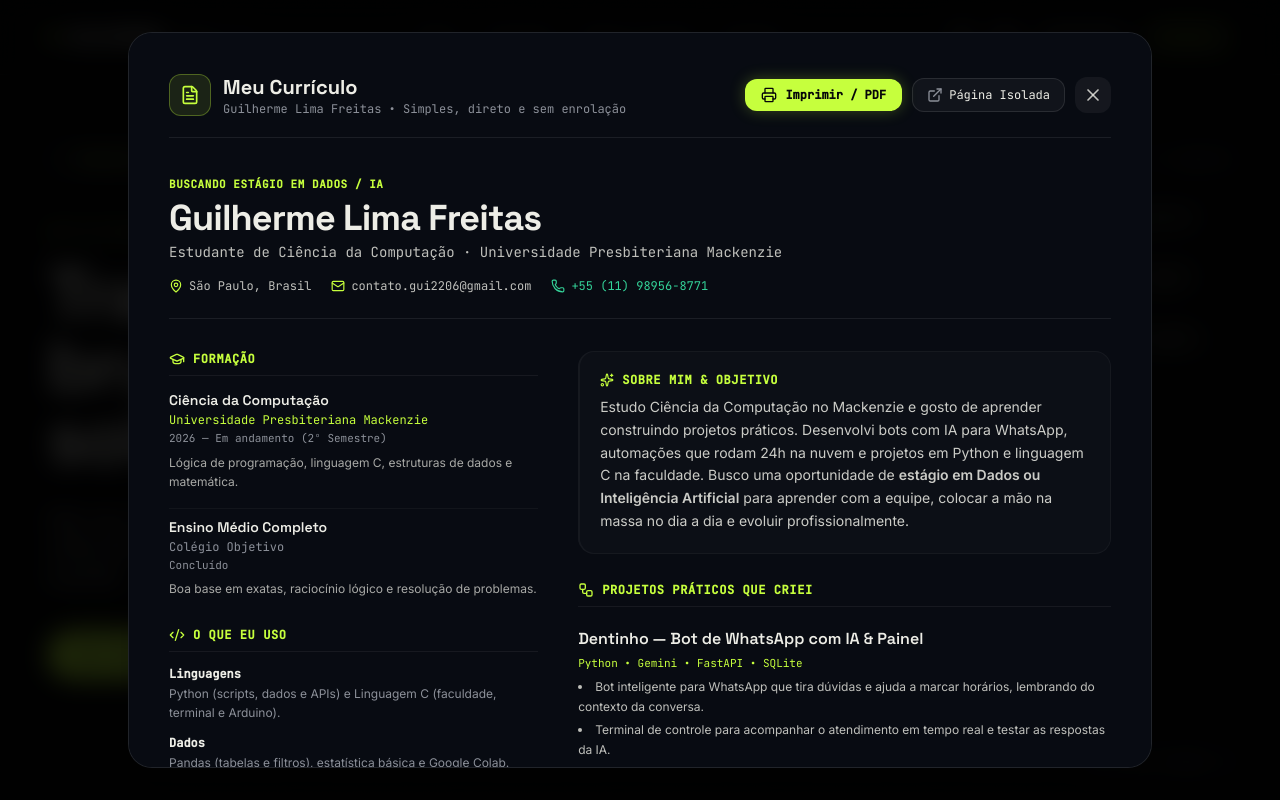
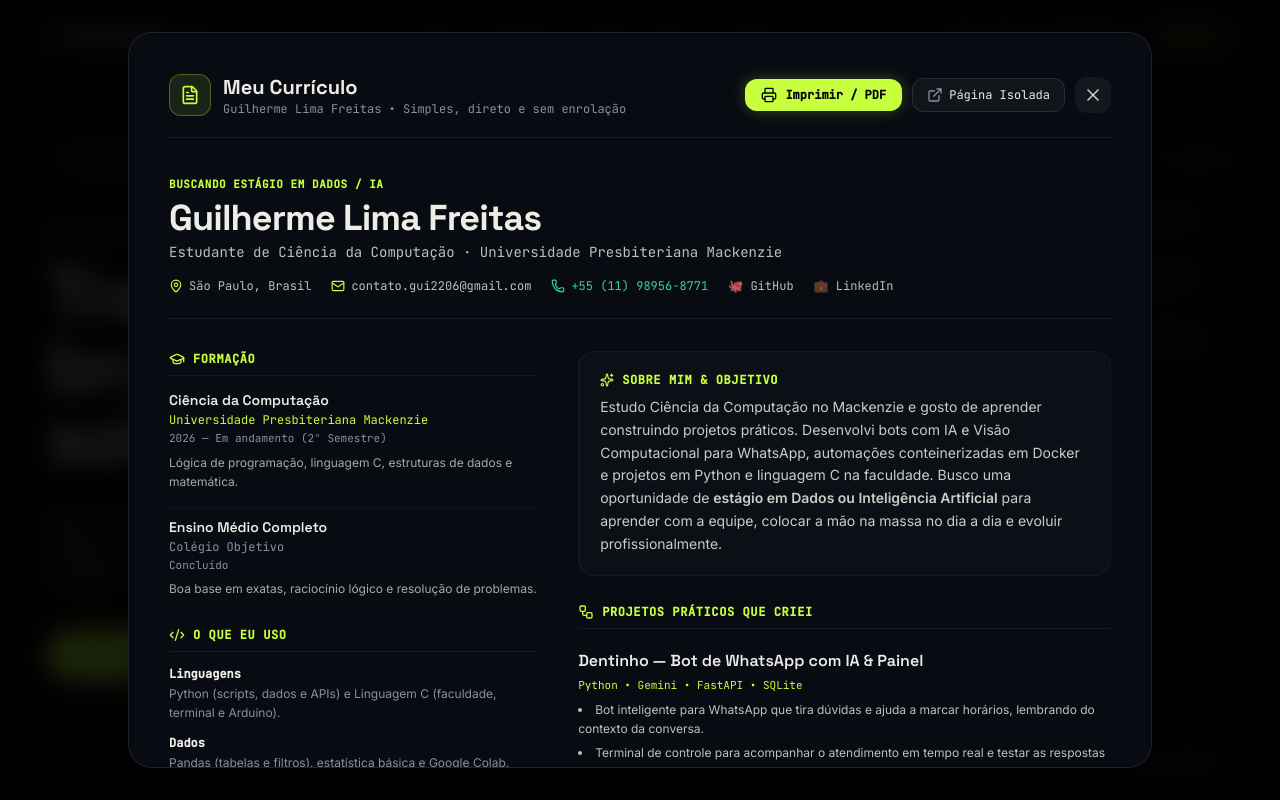
Before and after one commit to GuilhermefLima22/Portfolio, a React (Vite) app: page / in a window 1280 px wide. Both pictures are taken after a click on the button "Currículo". Shown: the top 800 px of the page. Built offline with nearby package versions, Linux system fonts and the light colour scheme.

Commit message:
fix(cv): sync ResumeModal.tsx with updated Portuguinha info, Docker setup, and GitHub/LinkedIn links

```diff
--- a/src/components/ResumeModal.tsx
+++ b/src/components/ResumeModal.tsx
@@ -107,6 +107,26 @@ export const ResumeModal: React.FC = () => {
               <Phone className="w-3.5 h-3.5 text-emerald-400" />
               {personalInfo.whatsappDisplay}
             </a>
+            {personalInfo.github && (
+              <a
+                href={personalInfo.github}
+                target="_blank"
+                rel="noopener noreferrer"
+                className="flex items-center gap-1.5 text-paper/80 hover:text-signal transition-colors"
+              >
+                <span>🐙 GitHub</span>
+              </a>
+            )}
+            {personalInfo.linkedin && (
+              <a
+                href={personalInfo.linkedin}
+                target="_blank"
+                rel="noopener noreferrer"
+                className="flex items-center gap-1.5 text-paper/80 hover:text-signal transition-colors"
+              >
+                <span>💼 LinkedIn</span>
+              </a>
+            )}
           </div>
         </header>
 
@@ -156,7 +176,7 @@ export const ResumeModal: React.FC = () => {
               </div>
             </section>
 
-            {/* O que eu sei usar (Sem JS, Sem C++) */}
+            {/* O que eu sei usar */}
             <section className="space-y-3.5">
               <h3 className="font-mono text-xs uppercase tracking-wider text-signal font-semibold flex items-center gap-2 border-b border-white/[0.06] pb-2">
                 <Code2 className="w-4 h-4" />
@@ -179,16 +199,16 @@ export const ResumeModal: React.FC = () => {
                 </div>
 
                 <div>
-                  <div className="font-mono text-xs font-semibold text-paper mb-0.5">Inteligência Artificial</div>
+                  <div className="font-mono text-xs font-semibold text-paper mb-0.5">Inteligência Artificial & Visão</div>
                   <p className="text-muted leading-relaxed">
-                    API do Gemini (Google), criação de instruções para bots e contexto de conversa.
+                    API do Gemini (Chat & Vision OCR para placas/veículos), engenharia de prompt e memória de contexto.
                   </p>
                 </div>
 
                 <div>
-                  <div className="font-mono text-xs font-semibold text-paper mb-0.5">Automação & Ferramentas</div>
+                  <div className="font-mono text-xs font-semibold text-paper mb-0.5">Automação & Infraestrutura</div>
                   <p className="text-muted leading-relaxed">
-                    n8n, Webhooks, APIs em FastAPI, Git/GitHub e servidores em nuvem.
+                    n8n, Evolution API, Docker Compose (Postgres/Redis), FastAPI e Git/GitHub.
                   </p>
                 </div>
 
@@ -238,7 +258,7 @@ export const ResumeModal: React.FC = () => {
                 <span>Sobre mim & Objetivo</span>
               </div>
               <p className="text-paper/85 text-sm leading-relaxed">
-                Estudo Ciência da Computação no Mackenzie e gosto de aprender construindo projetos práticos. Desenvolvi bots com IA para WhatsApp, automações que rodam 24h na nuvem e projetos em Python e linguagem C na faculdade. Busco uma oportunidade de <strong>estágio em Dados ou Inteligência Artificial</strong> para aprender com a equipe, colocar a mão na massa no dia a dia e evoluir profissionalmente.
+                Estudo Ciência da Computação no Mackenzie e gosto de aprender construindo projetos práticos. Desenvolvi bots com IA e Visão Computacional para WhatsApp, automações conteinerizadas em Docker e projetos em Python e linguagem C na faculdade. Busco uma oportunidade de <strong>estágio em Dados ou Inteligência Artificial</strong> para aprender com a equipe, colocar a mão na massa no dia a dia e evoluir profissionalmente.
               </p>
             </section>
 
@@ -278,21 +298,21 @@ export const ResumeModal: React.FC = () => {
                 <div className="space-y-1.5 pb-4 border-b border-white/[0.05]">
                   <div className="flex flex-wrap items-baseline justify-between gap-1">
                     <span className="font-display font-semibold text-paper text-sm sm:text-base">
-                      Portuguinha Lava-Rápido — Atendimento Automático
+                      Portuguinha Lava-Rápido — Operação & Visão Computacional
                     </span>
                     <span className="font-mono text-[11px] text-signal">
-                      n8n • Gemini • Evolution API • Planilhas
+                      n8n • Gemini Vision (OCR) • Evolution API • Docker
                     </span>
                   </div>
                   <ul className="text-xs text-paper/80 space-y-1 leading-relaxed list-disc list-inside">
                     <li>
-                      Fluxo no n8n rodando direto em servidor na nuvem 24 horas por dia para atender clientes no WhatsApp.
+                      <strong>Utilizado por um lava-rápido real no dia a dia</strong> (+1.160 mensagens e +320 contatos atendidos), unindo recepcionista IA, gestão de pátio e CRM no Google Sheets.
                     </li>
                     <li>
-                      Já atendeu mais de 320 contatos e processou mais de 1.100 mensagens reais.
+                      <strong>Modo Pátio (Admin):</strong> envio de foto do veículo + valor aciona OCR da placa, identifica modelo/porte, deduz o serviço e puxa histórico do cliente.
                     </li>
                     <li>
-                      Salva novos agendamentos automaticamente no Google Sheets e avisa a equipe no mesmo instante.
+                      <strong>Governança no WhatsApp:</strong> responder <code className="text-signal">&quot;ok&quot;</code> no pedido avisa o cliente que o carro está pronto; comandos de Admin (<code className="text-signal">ativar</code>/<code className="text-signal">desativar</code>/<code className="text-signal">status</code>) controlam o estado do bot em tempo real.
                     </li>
                   </ul>
                 </div>
```
